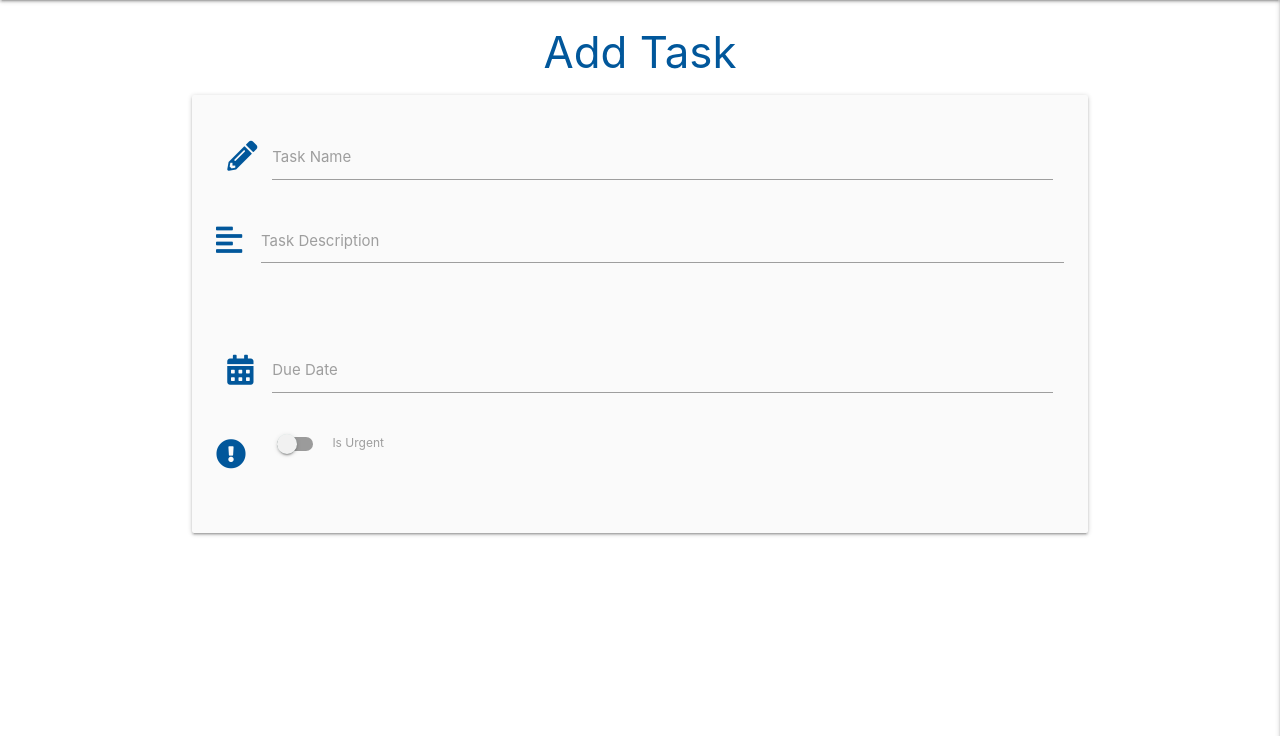
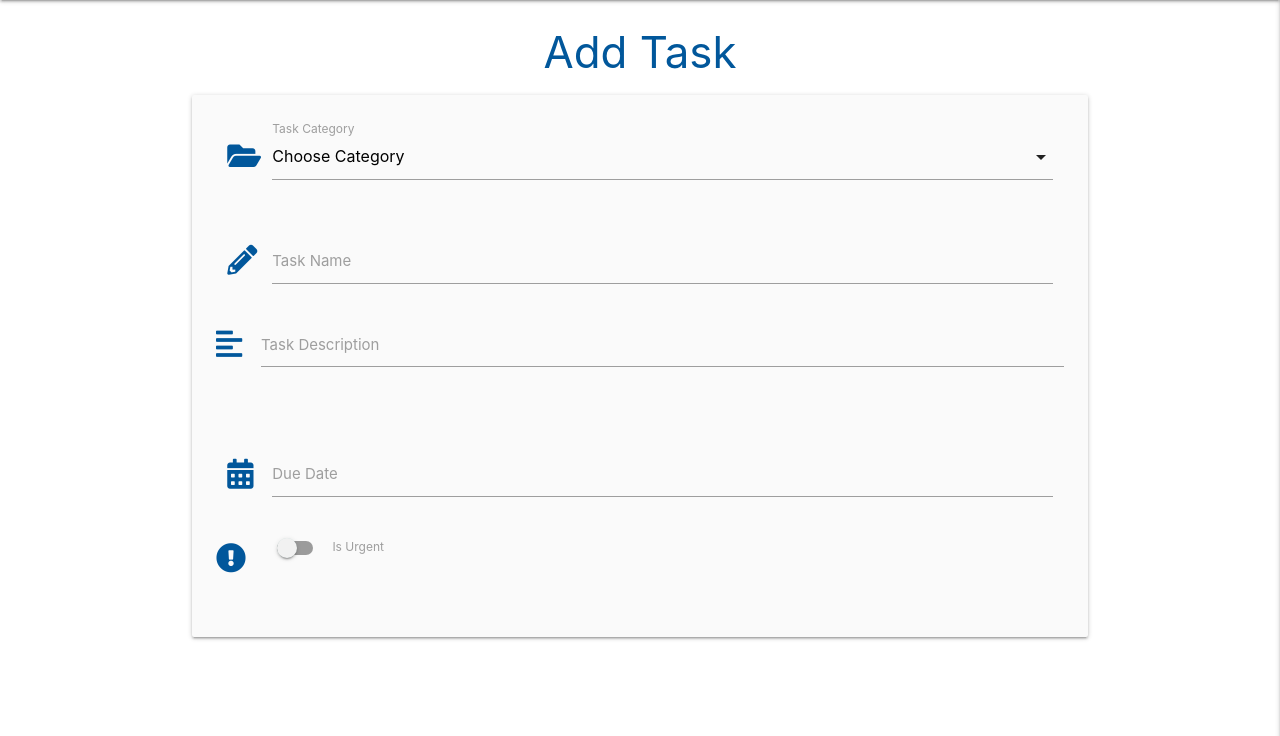
Before and after one commit to NgiapPuoyKoh/flask-task-manager-nkoh, a Flask app: page /add_task in a window 1280 px wide. Shown: the part 64-800 px from the top of the page. Run offline with Flask 2, Linux system fonts and the light colour scheme; data that the repository does not hold is empty; some libraries are stand-ins or nearby versions.

Commit message:
Add categories dropdown

```diff
--- a/app.py
+++ b/app.py
@@ -110,7 +110,8 @@ def logout():
 
 @app.route("/add_task")
 def add_task():
-    return render_template("add_task.html")
+    categories = mongo.db.categories.find().sort("category_name", 1)
+    return render_template("add_task.html", categories=categories)
 
 
 if __name__ == "__main__":
--- a/static/js/script.js
+++ b/static/js/script.js
@@ -15,6 +15,16 @@
 //     var instances = M.Tooltip.init(elems, options);
 //   });
 
+//   document.addEventListener('DOMContentLoaded', function() {
+//     var elems = document.querySelectorAll('.datepicker');
+//     var instances = M.Datepicker.init(elems, options);
+//   });
+
+//   document.addEventListener('DOMContentLoaded', function() {
+//     var elems = document.querySelectorAll('select');
+//     var instances = M.FormSelect.init(elems, options);
+//   });
+
 $(document).ready(function () {
   $(".sidenav").sidenav({ edge: "right" });
   $(".collapsible").collapsible();
@@ -27,4 +37,5 @@ $(document).ready(function () {
       done: "Select",
     },
   });
+  $("select").formSelect();
 });
--- a/templates/add_task.html
+++ b/templates/add_task.html
@@ -4,6 +4,18 @@
 
 <div class="row card-panel grey lighten-5">
 	<form class="col s12" method="POST" action="">
+		<div class="row">
+			<div class="input-field col s12">
+				<i class="fas fa-folder-open prefix light-blue-text text-darken-4"></i>
+				<select id ="category_name" name="category_name" class="validate" required>
+                    <option value="" disabled selected>Choose Category</option>
+                    {% for category in categories %}
+                        <option value="{{ category.category_name }}">{{ category.category_name }}</option>
+                    {% endfor %}
+                </select>
+				<label for="category_name">Task Category</label>
+			</div>
+		</div>
 		<div class="row">
 			<div class="input-field col s12">
 				<i class="fas fa-pencil-alt prefix light-blue-text text-darken-4"></i>
```
